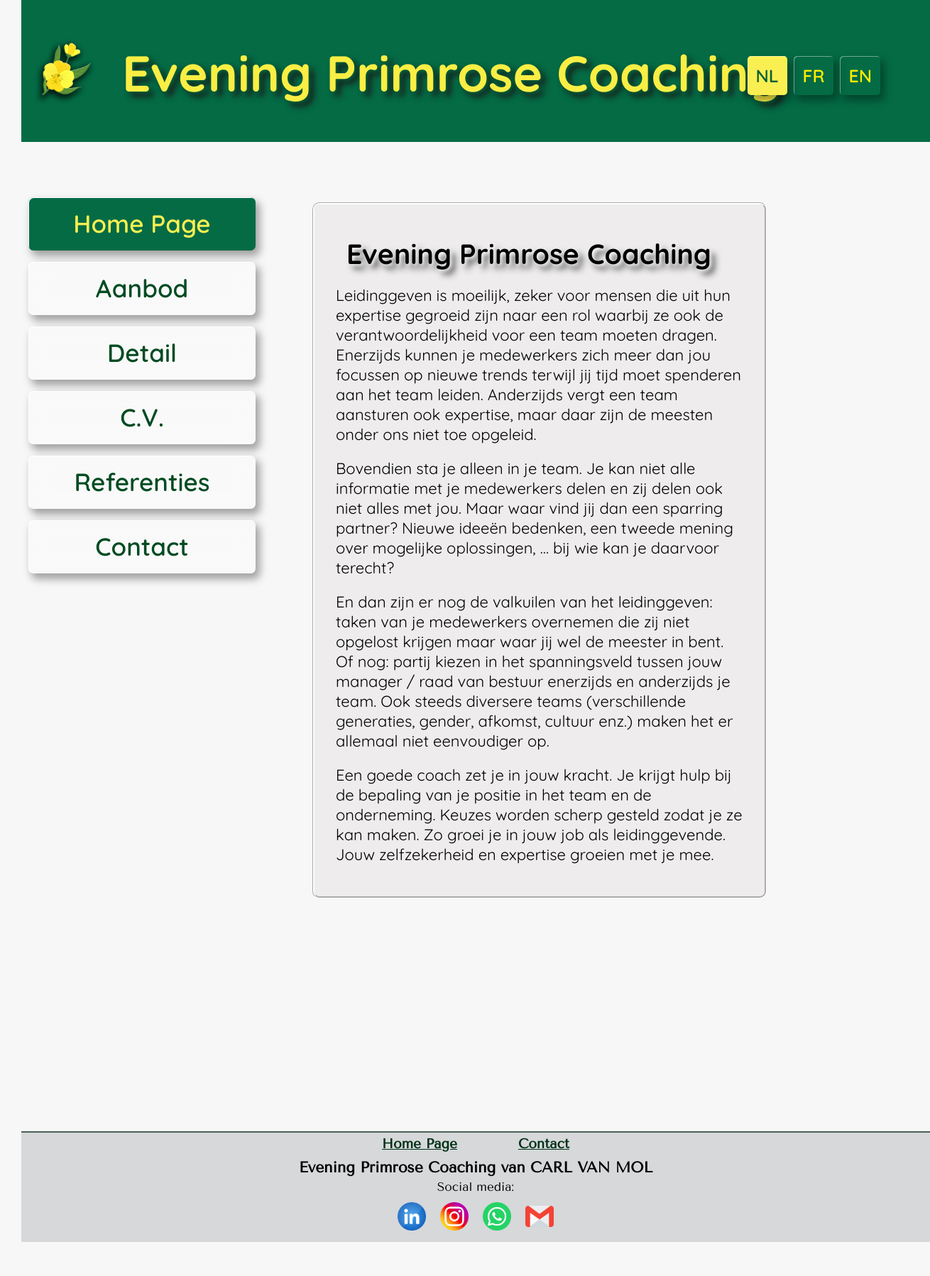
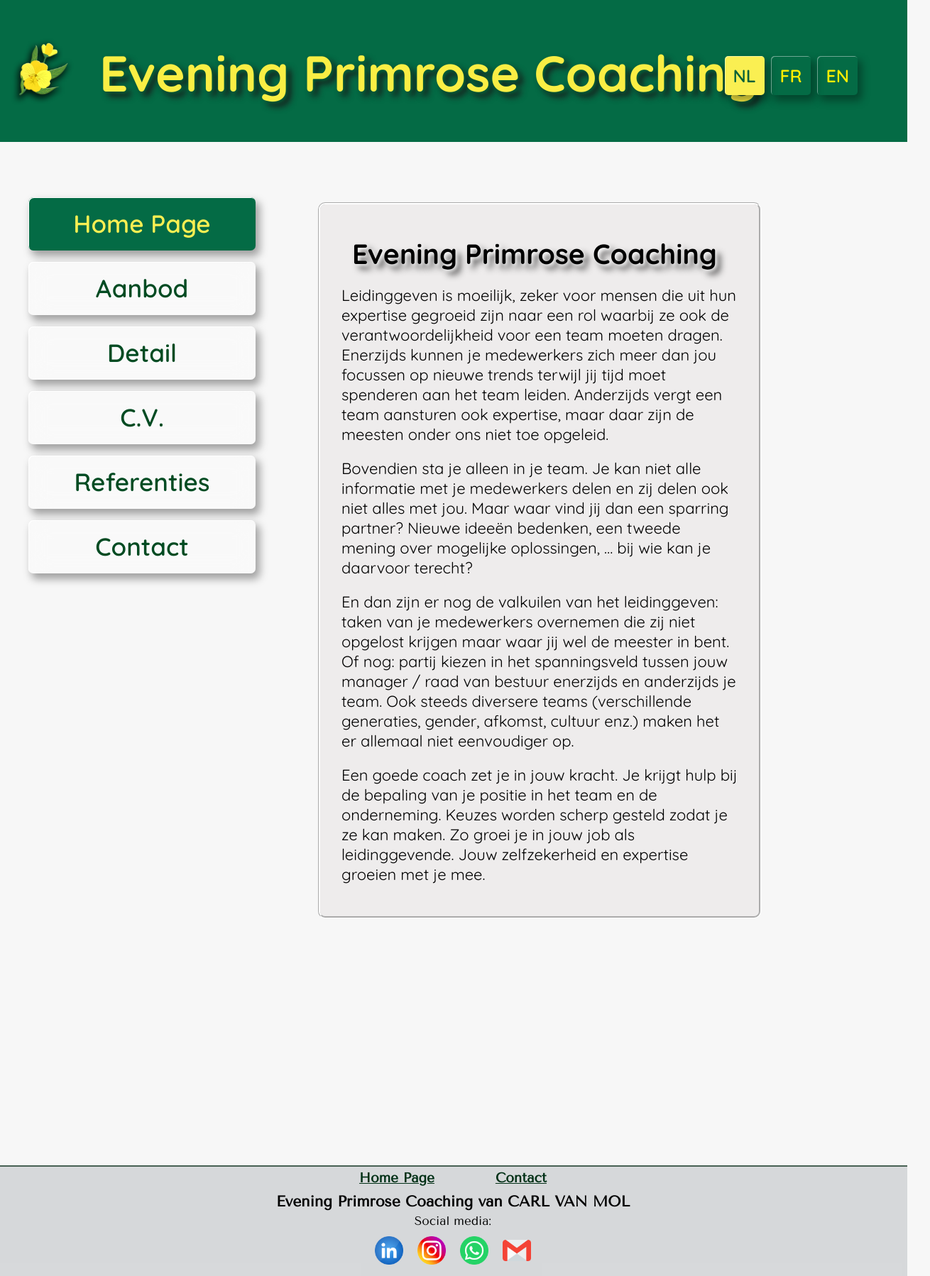
Before and after one commit to AllaHrushyna/Evening-Primrose-Coaching, a plain HTML site: page index.html in a window 1280 px wide. Shown: the whole page at 71% size, 1310 px wide, since content can reach past the window. Before the commit the page ends 1750 px from the top, so only its background shows below. Drawn offline with Linux system fonts and the light colour scheme.

Commit message:
margin main en body

```diff
--- a/global.css
+++ b/global.css
@@ -37,7 +37,6 @@
 body {
   font-size: 22px;
   font-family: Quicksand Variable;
-	margin: 285px 200px 20px 440px;
 	background: #f7f7f7; /*#fcfbe670*/
 	overflow-x: hidden;}
 
@@ -47,6 +46,7 @@ main {
   border-style: groove; /*groove*/
   border-color: white;
   border-radius: 10px;
+  margin: 285px 200px 20px 440px;
 }
 
 h2 {
@@ -76,7 +76,7 @@ h3 {
 #navbar {
   background-color: #046b45;
   padding: 50px 10px;
-  margin-left: -410px;
+  margin-left: -10px;
   transition: 0.4s;
   position: fixed;
   width: 100%;
@@ -111,24 +111,6 @@ width: fit-content;*/
   text-shadow: 2px 2px 5px rgb(2, 95, 56), 7px 7px 10px rgb(26, 26, 26);
 }
 /*border-radius: 4px;*/
-
-
-/*.navbar-logo-text {
-  display: flex;
-  flex-direction: column;
-}
-
-.navbar-logo-text h4 {
-  font-size: 1.5ch;
-  margin: 0;
-  margin-top: 30px;
-  margin-left: 40px;
-  transition: 0.4s;
-
-}
-*/
-/*direction: rtl;*/
-
 
 #navbar img {
 	width: 100px;
@@ -262,8 +244,7 @@ footer {
   font-size: 17px;
   text-align: end;
   margin-top: 300px;
-  margin-left: -410px;
-  margin-right: -100px;
+  margin-left: -10px;
   width: 100%;
   clear: both;
 }
```
